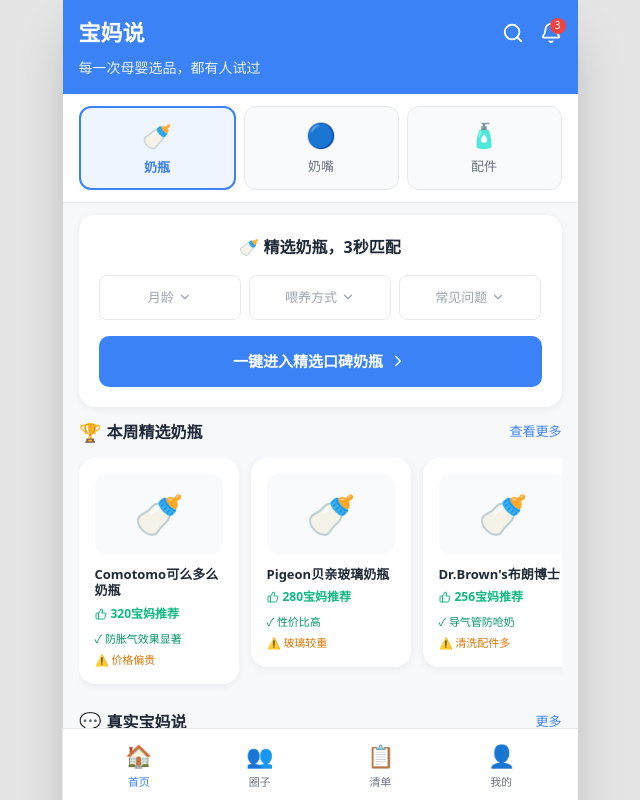
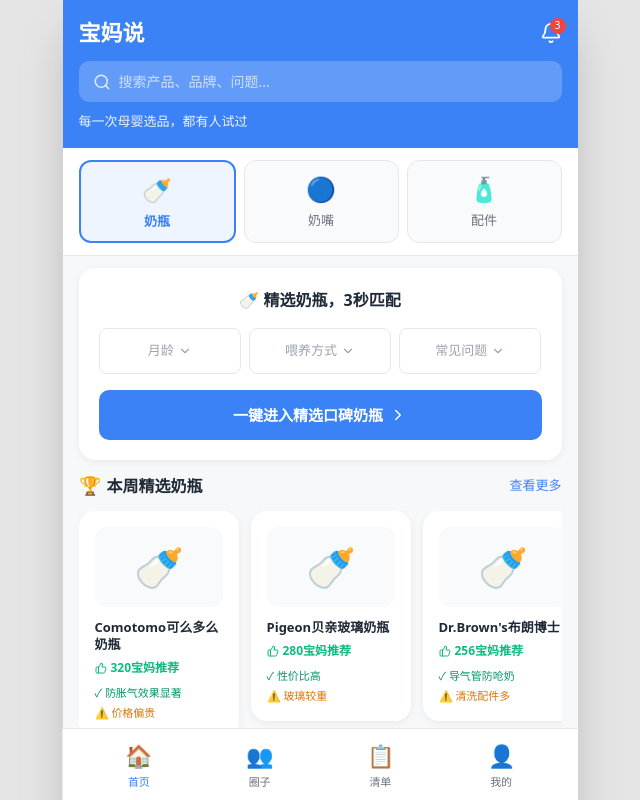
Before and after one commit to jackyang1989/baomashuo-web, a Next.js app: page / in a window 1280 px wide. Shown: the top 800 px of the page, without its empty margins (320-960 px from the left). Built offline with nearby package versions, Linux system fonts and the light colour scheme.

Commit message:
fix: 首页顶部增加显眼的搜索框

```diff
--- a/src/app/page.tsx
+++ b/src/app/page.tsx
@@ -122,21 +122,33 @@ export default function HomePage() {
             <div style={{ minHeight: '100vh', background: '#F7F8FA', paddingBottom: '80px' }}>
                 {/* 顶部区域 */}
                 <div style={{ background: currentCategoryInfo.color, padding: '16px', color: 'white' }}>
-                    <div style={{ display: 'flex', justifyContent: 'space-between', alignItems: 'center', marginBottom: '8px' }}>
-                        <div>
-                            <div style={{ fontSize: '22px', fontWeight: 'bold' }}>宝妈说</div>
-                        </div>
-                        <div style={{ display: 'flex', gap: '16px' }}>
-                            <button onClick={() => router.push('/search')} style={{ background: 'none', border: 'none', color: 'white' }}>
-                                <Search size={22} />
-                            </button>
-                            <div style={{ position: 'relative' }}>
-                                <Bell size={22} />
-                                <span style={{ position: 'absolute', top: '-4px', right: '-4px', width: '16px', height: '16px', background: '#EF4444', borderRadius: '50%', fontSize: '10px', display: 'flex', alignItems: 'center', justifyContent: 'center' }}>3</span>
-                            </div>
+                    <div style={{ display: 'flex', justifyContent: 'space-between', alignItems: 'center', marginBottom: '12px' }}>
+                        <div style={{ fontSize: '22px', fontWeight: 'bold' }}>宝妈说</div>
+                        <div style={{ position: 'relative' }}>
+                            <Bell size={22} />
+                            <span style={{ position: 'absolute', top: '-4px', right: '-4px', width: '16px', height: '16px', background: '#EF4444', borderRadius: '50%', fontSize: '10px', display: 'flex', alignItems: 'center', justifyContent: 'center' }}>3</span>
                         </div>
                     </div>
-                    <div style={{ fontSize: '14px', opacity: 0.9 }}>每一次母婴选品，都有人试过</div>
+
+                    {/* 搜索框 */}
+                    <div
+                        onClick={() => router.push('/search')}
+                        style={{
+                            display: 'flex',
+                            alignItems: 'center',
+                            gap: '8px',
+                            background: 'rgba(255,255,255,0.2)',
+                            borderRadius: '10px',
+                            padding: '10px 14px',
+                            marginBottom: '10px',
+                            cursor: 'pointer'
+                        }}
+                    >
+                        <Search size={18} color="rgba(255,255,255,0.8)" />
+                        <span style={{ fontSize: '14px', color: 'rgba(255,255,255,0.7)' }}>搜索产品、品牌、问题...</span>
+                    </div>
+
+                    <div style={{ fontSize: '13px', opacity: 0.9 }}>每一次母婴选品，都有人试过</div>
                 </div>
 
                 {/* 品类切换Tab */}
```
